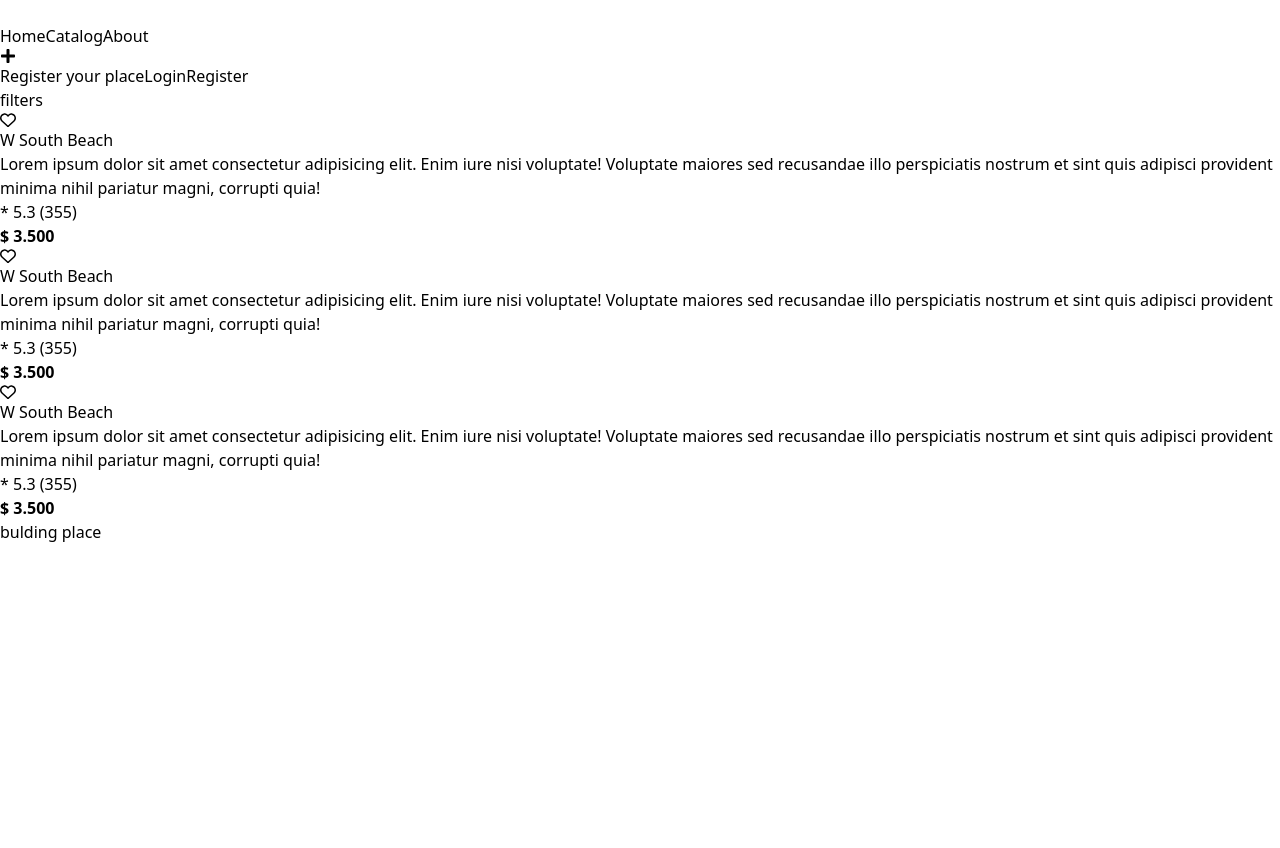
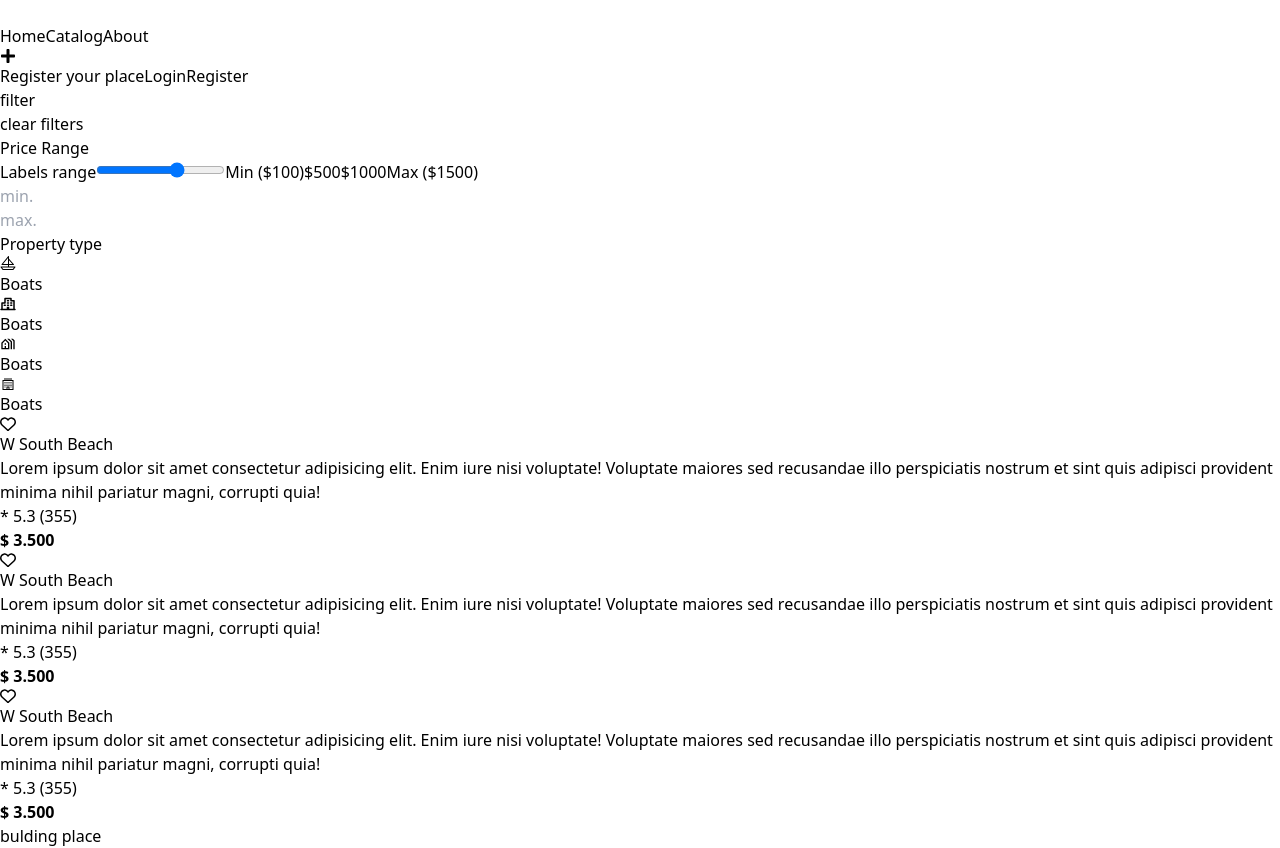
Before and after one commit to dimitargluharski/countries-rest-api, a React (Vite) app: page /catalog in a window 1280 px wide. Before the commit the page ends 800 px from the top, so only its background shows below. Built offline with nearby package versions, Linux system fonts and the light colour scheme; the HTML template or start-up script is replaced by a standard one.

Commit message:
adds dummy filters

```diff
--- a/src/pages/Catalog/Filters.tsx
+++ b/src/pages/Catalog/Filters.tsx
@@ -1,7 +1,69 @@
+import { PiSailboat } from "react-icons/pi";
+import { PiBuildingApartmentBold } from "react-icons/pi";
+import { MdOutlineHolidayVillage } from "react-icons/md";
+import { LiaHotelSolid } from "react-icons/lia";
+
+
 export const FiltersPanel = () => {
-  return(
-    <div className="w-full">
-      filters
-    </div>
+  return (
+    <div className="w-full m-1">
+      <div className="flex justify-between">
+        <div>filter</div>
+        <div className="p-1 bg-gray-300 rounded">
+          clear filters
+        </div>
+      </div>
+
+      {/* price range */}
+      <div className="my-2">
+        <div>
+          Price Range
+        </div>
+        <div className="relative mb-6">
+          <label htmlFor="labels-range-input" className="sr-only">Labels range</label>
+          <input id="labels-range-input" type="range" value="1000" min="100" max="1500" className="w-full h-2 bg-gray-200 rounded-lg appearance-none cursor-pointer dark:bg-gray-700" />
+          <span className="text-sm text-gray-500 dark:text-gray-400 absolute start-0 -bottom-6">Min ($100)</span>
+          <span className="text-sm text-gray-500 dark:text-gray-400 absolute start-1/3 -translate-x-1/2 rtl:translate-x-1/2 -bottom-6">$500</span>
+          <span className="text-sm text-gray-500 dark:text-gray-400 absolute start-2/3 -translate-x-1/2 rtl:translate-x-1/2 -bottom-6">$1000</span>
+          <span className="text-sm text-gray-500 dark:text-gray-400 absolute end-0 -bottom-6">Max ($1500)</span>
+        </div>
+
+        <div className="flex w-full">
+          <div className="w-full">
+            <input type="text" placeholder="min." />
+          </div>
+          <div className="w-full">
+            <input type="text" placeholder="max." />
+          </div>
+        </div>
+      </div>
+
+
+      {/* property types filter */}
+      <div className="my-2">
+        <div>
+          Property type
+        </div>
+
+        <div className="grid grid-cols-2">
+          <div className="flex flex-col items-center">
+            <PiSailboat className="text-6xl" />
+            {`Boats`}
+          </div>
+          <div className="flex flex-col items-center">
+            <PiBuildingApartmentBold className="text-6xl" />
+            {`Boats`}
+          </div>
+          <div className="flex flex-col items-center">
+            <MdOutlineHolidayVillage className="text-6xl" />
+            {`Boats`}
+          </div>
+          <div className="flex flex-col items-center">
+            <LiaHotelSolid className="text-6xl" />
+            {`Boats`}
+          </div>
+        </div>
+      </div>
+    </div >
   )
 }
```
